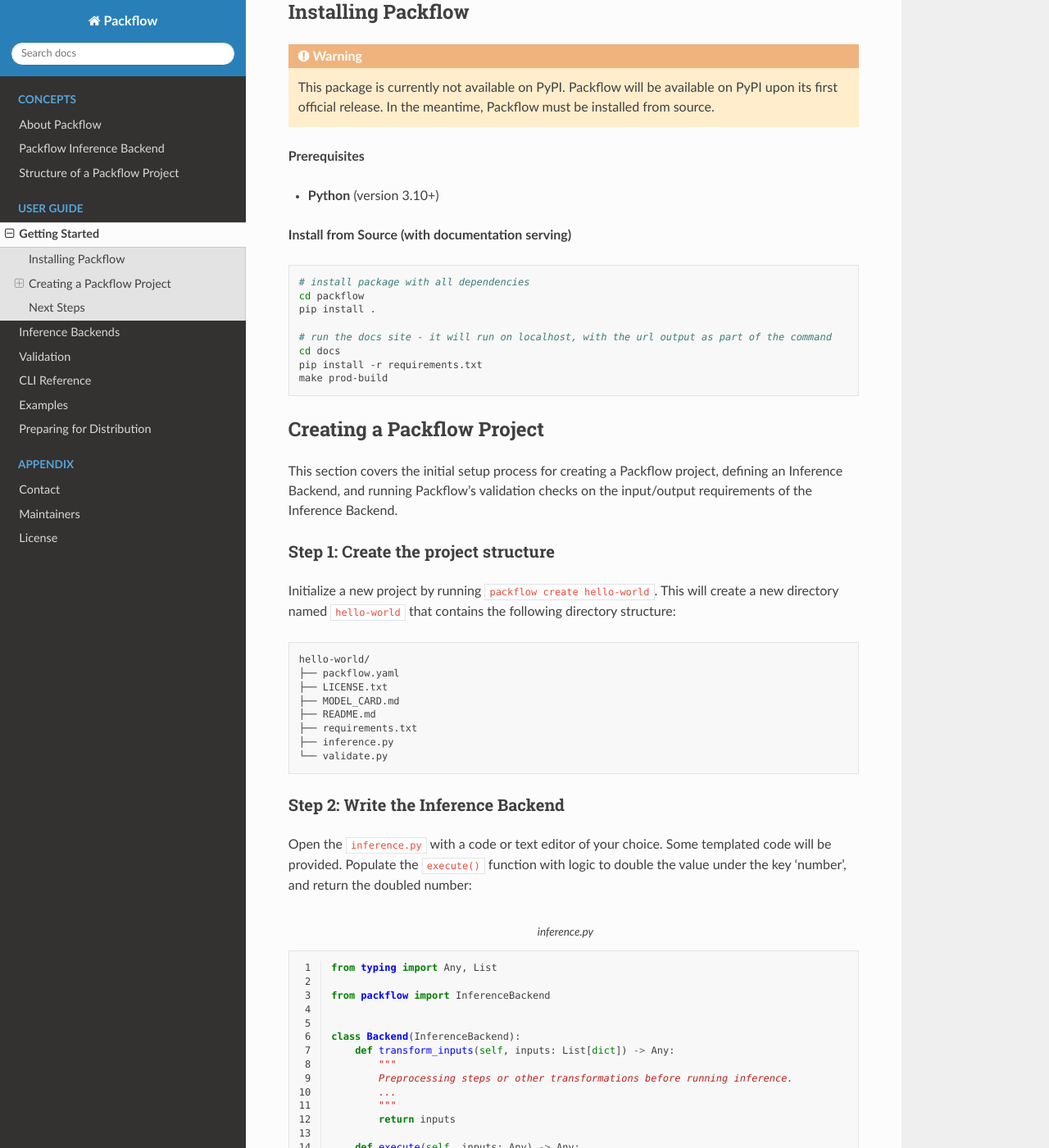
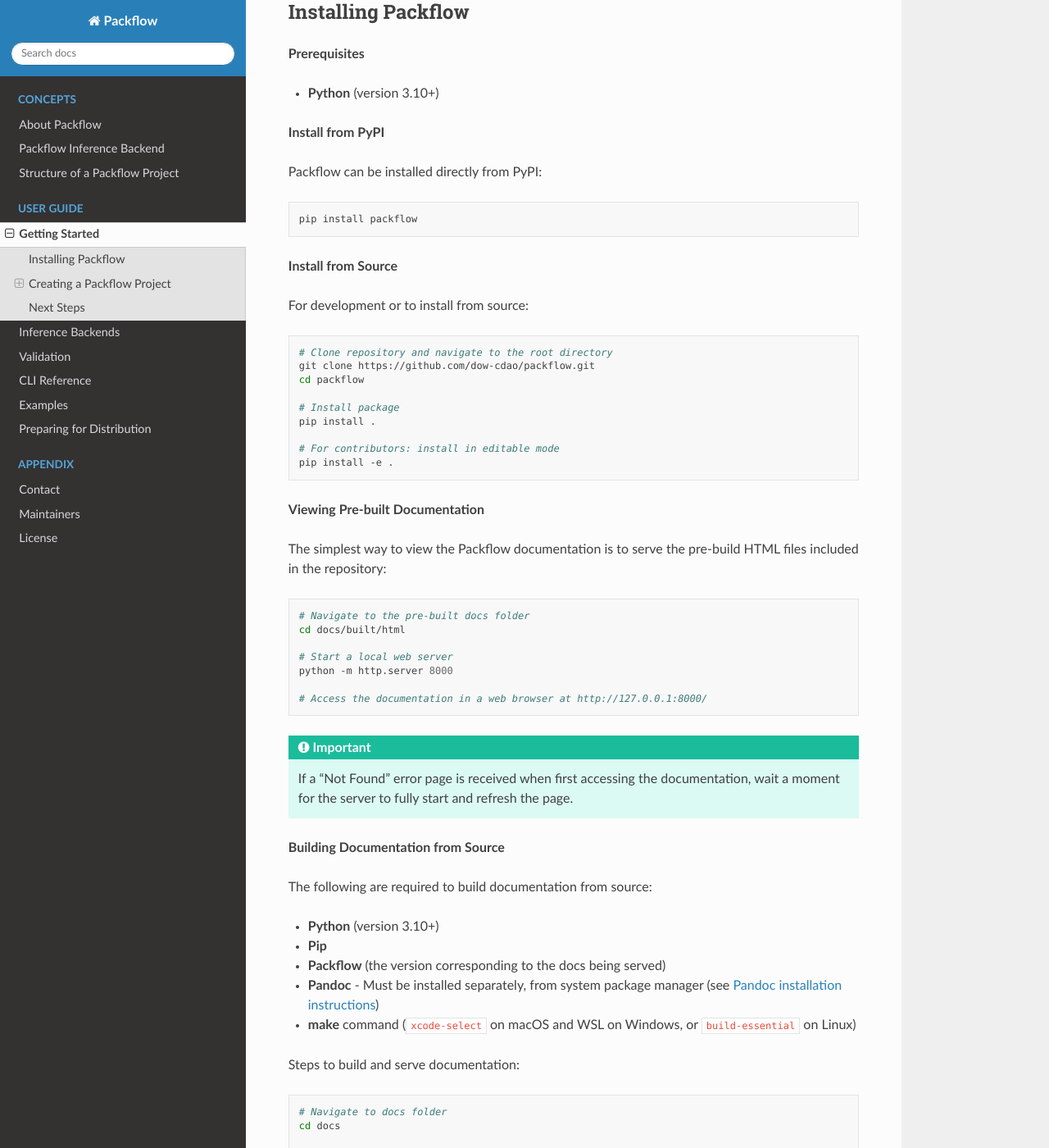
Before and after one commit to dow-cdao/packflow, a Sphinx documentation site: the page built from docs/source/getting-started.rst, in a window 1280 px wide and 1400 px high, scrolled down 234 px. Shown: the whole window at 82% size. Built offline with Sphinx 7.4.7 and the Read the Docs theme 3.1.0, drawn with Linux system fonts in a browser that asks for light colours; some of the changed text lies outside the part shown.

Commit message:
Update metadata, readme for PyPI release

```diff
--- a/docs/source/getting-started.rst
+++ b/docs/source/getting-started.rst
@@ -9,26 +9,83 @@ This guide covers Packflow installation and basic usage of the CLI to create a s
 Installing Packflow
 ===================
 
-.. warning::
-    This package is currently not available on PyPI. Packflow will be available on PyPI upon its first official release. In the meantime, Packflow must be installed from source.
-
 **Prerequisites**
 
 - **Python** (version 3.10+)
 
 
-**Install from Source (with documentation serving)**
+**Install from PyPI**
+
+Packflow can be installed directly from PyPI:
 
 .. code-block:: bash
 
-    # install package with all dependencies
-    cd packflow
-    pip install .
+   pip install packflow
 
-    # run the docs site - it will run on localhost, with the url output as part of the command
-    cd docs
-    pip install -r requirements.txt
-    make prod-build
+
+**Install from Source**
+
+For development or to install from source:
+
+.. code-block:: bash
+
+   # Clone repository and navigate to the root directory
+   git clone https://github.com/dow-cdao/packflow.git
+   cd packflow
+
+   # Install package
+   pip install .
+
+   # For contributors: install in editable mode
+   pip install -e .
+
+
+**Viewing Pre-built Documentation**
+
+The simplest way to view the Packflow documentation is to serve the pre-build HTML files included in the repository:
+
+.. code-block:: bash
+
+   # Navigate to the pre-built docs folder
+   cd docs/built/html
+
+   # Start a local web server
+   python -m http.server 8000
+
+   # Access the documentation in a web browser at http://127.0.0.1:8000/
+
+
+.. important::
+   If a "Not Found" error page is received when first accessing the documentation, wait a moment for the server to fully start and refresh the page.
+
+
+**Building Documentation from Source**
+
+The following are required to build documentation from source:
+
+- **Python** (version 3.10+)
+- **Pip**
+- **Packflow** (the version corresponding to the docs being served)
+- **Pandoc** - Must be installed separately, from system package manager (see `Pandoc installation instructions <http://pandoc.org/installing.html>`_)
+- **make** command (``xcode-select`` on macOS and WSL on Windows, or ``build-essential`` on Linux)
+
+Steps to build and serve documentation:
+
+.. code-block:: bash
+
+   # Navigate to docs folder
+   cd docs
+
+   # Install Python dependencies
+   pip install -r requirements.txt
+
+   # Serve documentation with live updates (development)
+   make dev
+
+   # OR serve static multi-version documentation (production)
+   make prod-serve
+
+   # Access the documentation in a web browser at http://127.0.0.1:8000/
 
 
 Creating a Packflow Project
--- a/pyproject.toml
+++ b/pyproject.toml
@@ -30,9 +30,9 @@ dependencies = [
 ]
 
 [project.urls]
-homepage = "https://github.com/Code-dot-mil/code.mil"
-repository = "https://github.com/Code-dot-mil/code.mil"
-documentation = "https://github.com/Code-dot-mil/code.mil"
+homepage = "https://github.com/dow-cdao/packflow"
+repository = "https://github.com/dow-cdao/packflow"
+documentation = "https://github.com/dow-cdao/packflow"
 
 
 [build-system]
```
Also changed, not shown: README.md (+10 -5 lines).
